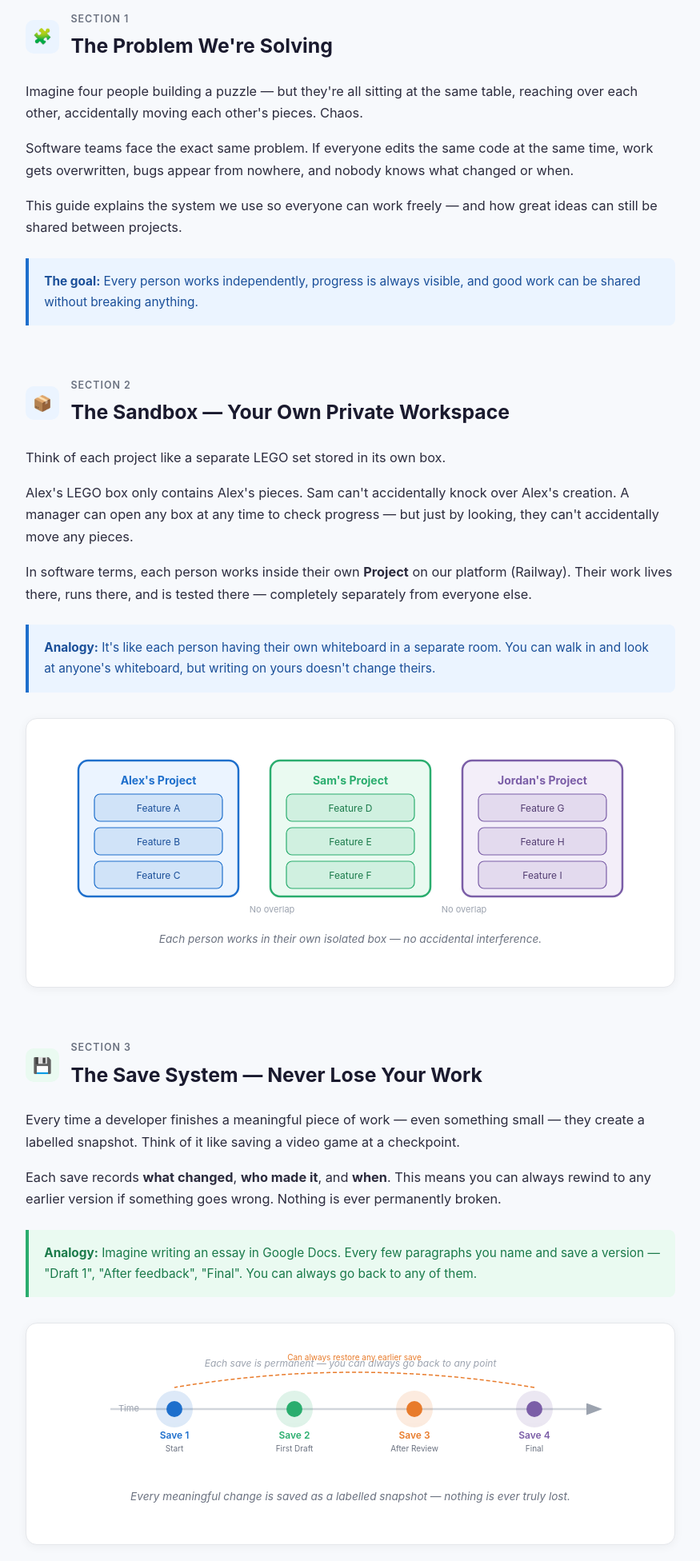
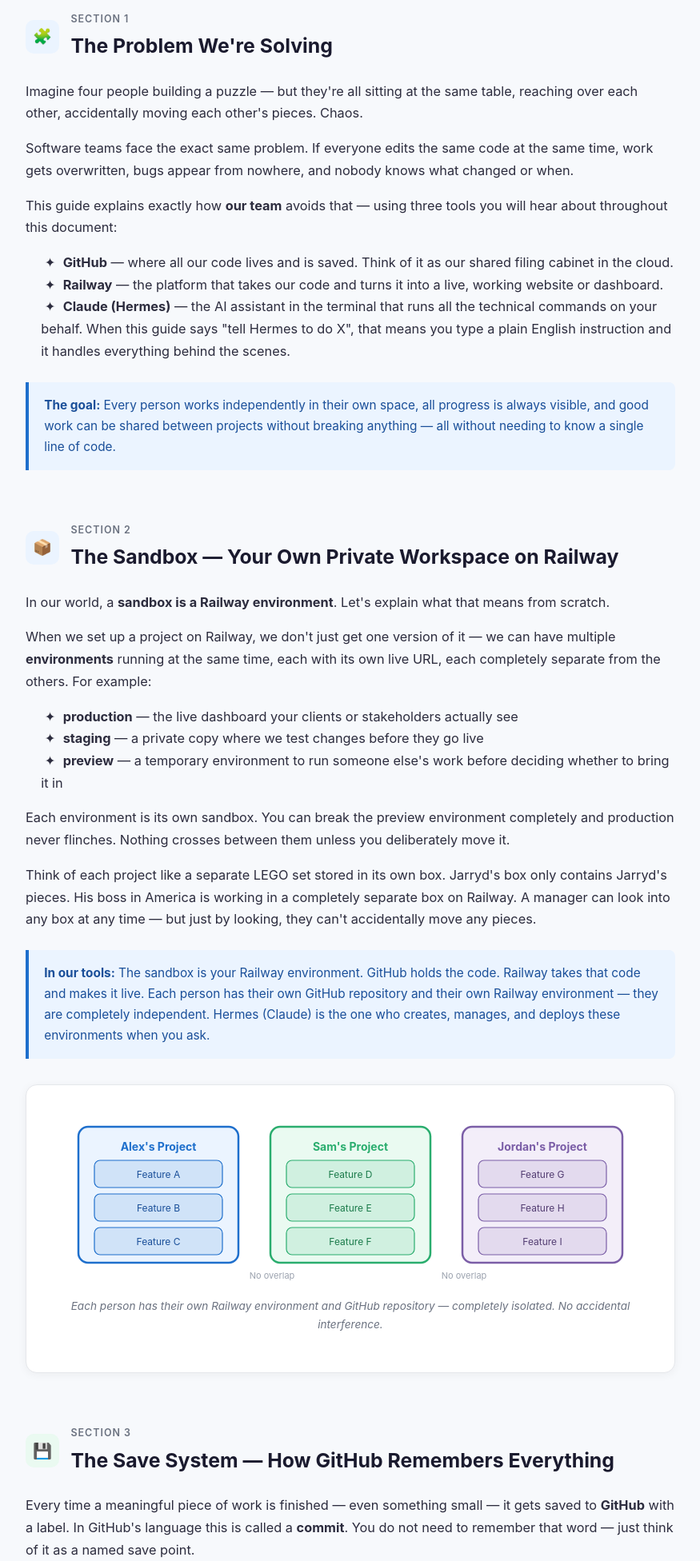
Before and after one commit to jarrydgreen-cleverprofits/team-workflow-guide, a Flask app: page / in a window 1280 px wide. Shown: the part 508-2460 px from the top of the page at 80% size, without its empty margins (202-1077 px from the left). Run offline with Flask 3, Linux system fonts and the light colour scheme.

Commit message:
Ground all sections in Railway, GitHub and Hermes with concrete language

```diff
--- a/templates/index.html
+++ b/templates/index.html
@@ -242,9 +242,14 @@
     </div>
     <p>Imagine four people building a puzzle — but they're all sitting at the same table, reaching over each other, accidentally moving each other's pieces. Chaos.</p>
     <p>Software teams face the exact same problem. If everyone edits the same code at the same time, work gets overwritten, bugs appear from nowhere, and nobody knows what changed or when.</p>
-    <p>This guide explains the system we use so everyone can work freely — and how great ideas can still be shared between projects.</p>
+    <p>This guide explains exactly how <strong>our team</strong> avoids that — using three tools you will hear about throughout this document:</p>
+    <p style="margin-left:1.2rem;">
+      &nbsp;✦&nbsp; <strong>GitHub</strong> — where all our code lives and is saved. Think of it as our shared filing cabinet in the cloud.<br/>
+      &nbsp;✦&nbsp; <strong>Railway</strong> — the platform that takes our code and turns it into a live, working website or dashboard.<br/>
+      &nbsp;✦&nbsp; <strong>Claude (Hermes)</strong> — the AI assistant in the terminal that runs all the technical commands on your behalf. When this guide says "tell Hermes to do X", that means you type a plain English instruction and it handles everything behind the scenes.
+    </p>
     <div class="callout blue">
-      <strong>The goal:</strong> Every person works independently, progress is always visible, and good work can be shared without breaking anything.
+      <strong>The goal:</strong> Every person works independently in their own space, all progress is always visible, and good work can be shared between projects without breaking anything — all without needing to know a single line of code.
     </div>
   </div>
 
@@ -254,15 +259,21 @@
       <div class="section-icon" style="background:#EBF4FF;">📦</div>
       <div>
         <span class="num">Section 2</span>
-        <h2>The Sandbox — Your Own Private Workspace</h2>
+        <h2>The Sandbox — Your Own Private Workspace on Railway</h2>
       </div>
     </div>
-    <p>Think of each project like a separate LEGO set stored in its own box.</p>
-    <p>Alex's LEGO box only contains Alex's pieces. Sam can't accidentally knock over Alex's creation. A manager can open any box at any time to check progress — but just by looking, they can't accidentally move any pieces.</p>
-    <p>In software terms, each person works inside their own <strong>Project</strong> on our platform (Railway). Their work lives there, runs there, and is tested there — completely separately from everyone else.</p>
+    <p>In our world, a <strong>sandbox is a Railway environment</strong>. Let's explain what that means from scratch.</p>
+    <p>When we set up a project on Railway, we don't just get one version of it — we can have multiple <strong>environments</strong> running at the same time, each with its own live URL, each completely separate from the others. For example:</p>
+    <p style="margin-left:1.2rem;">
+      &nbsp;✦&nbsp; <strong>production</strong> — the live dashboard your clients or stakeholders actually see<br/>
+      &nbsp;✦&nbsp; <strong>staging</strong> — a private copy where we test changes before they go live<br/>
+      &nbsp;✦&nbsp; <strong>preview</strong> — a temporary environment to run someone else's work before deciding whether to bring it in
+    </p>
+    <p>Each environment is its own sandbox. You can break the preview environment completely and production never flinches. Nothing crosses between them unless you deliberately move it.</p>
+    <p>Think of each project like a separate LEGO set stored in its own box. Jarryd's box only contains Jarryd's pieces. His boss in America is working in a completely separate box on Railway. A manager can look into any box at any time — but just by looking, they can't accidentally move any pieces.</p>
 
     <div class="callout blue">
-      <strong>Analogy:</strong> It's like each person having their own whiteboard in a separate room. You can walk in and look at anyone's whiteboard, but writing on yours doesn't change theirs.
+      <strong>In our tools:</strong> The sandbox is your Railway environment. GitHub holds the code. Railway takes that code and makes it live. Each person has their own GitHub repository and their own Railway environment — they are completely independent. Hermes (Claude) is the one who creates, manages, and deploys these environments when you ask.
     </div>
 
     <!-- DIAGRAM 1: SANDBOX -->
@@ -306,7 +317,7 @@
         <rect x="520" y="146" width="160" height="34" rx="7" fill="#7B5EA722" stroke="#7B5EA7" stroke-width="1.2"/>
         <text x="600" y="168" text-anchor="middle" font-size="12" fill="#533d72">Feature I</text>
       </svg>
-      <p class="diagram-caption">Each person works in their own isolated box — no accidental interference.</p>
+      <p class="diagram-caption">Each person has their own Railway environment and GitHub repository — completely isolated. No accidental interference.</p>
     </div>
   </div>
 
@@ -316,14 +327,18 @@
       <div class="section-icon" style="background:#EAFAF1;">💾</div>
       <div>
         <span class="num">Section 3</span>
-        <h2>The Save System — Never Lose Your Work</h2>
+        <h2>The Save System — How GitHub Remembers Everything</h2>
       </div>
     </div>
-    <p>Every time a developer finishes a meaningful piece of work — even something small — they create a labelled snapshot. Think of it like saving a video game at a checkpoint.</p>
-    <p>Each save records <strong>what changed</strong>, <strong>who made it</strong>, and <strong>when</strong>. This means you can always rewind to any earlier version if something goes wrong. Nothing is ever permanently broken.</p>
+    <p>Every time a meaningful piece of work is finished — even something small — it gets saved to <strong>GitHub</strong> with a label. In GitHub's language this is called a <strong>commit</strong>. You do not need to remember that word — just think of it as a named save point.</p>
+    <p>Each save on GitHub automatically records <strong>what changed</strong>, <strong>who made it</strong>, and <strong>exactly when</strong>. This means we can always rewind to any earlier version if something goes wrong. Nothing is ever permanently broken.</p>
+    <p>When Hermes (Claude) finishes a piece of work with you — say, adding a new section to a dashboard — the final step is always to save it to GitHub and then tell Railway to redeploy. That three-step process (<strong>save to GitHub → Railway picks it up → live site updates</strong>) is the heartbeat of everything we do.</p>
 
     <div class="callout green">
-      <strong>Analogy:</strong> Imagine writing an essay in Google Docs. Every few paragraphs you name and save a version — "Draft 1", "After feedback", "Final". You can always go back to any of them.
+      <strong>Analogy:</strong> Imagine writing an essay in Google Docs. Every few paragraphs you name and save a version — "Draft 1", "After feedback", "Final". GitHub is exactly that, but for code. And Railway is the system that publishes whichever version you point it at — instantly making it live for anyone with the link.
+    </div>
+    <div class="callout blue">
+      <strong>In practice:</strong> You never touch GitHub or Railway directly. You tell Hermes what you want in plain English — "save this and deploy it" — and it runs the commands in the terminal behind the scenes. GitHub and Railway are the engines. Hermes is the driver. You are in the passenger seat giving directions.
     </div>
 
     <!-- DIAGRAM 2: SAVE SYSTEM -->
```
